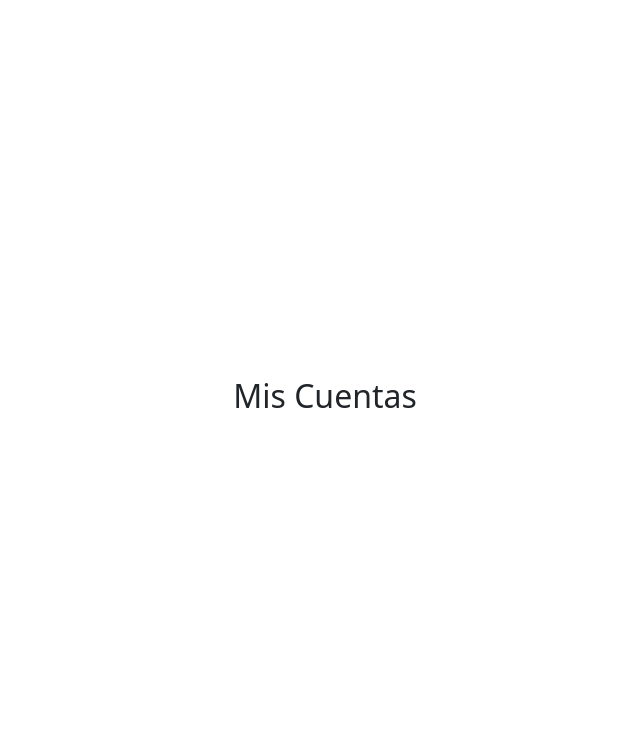
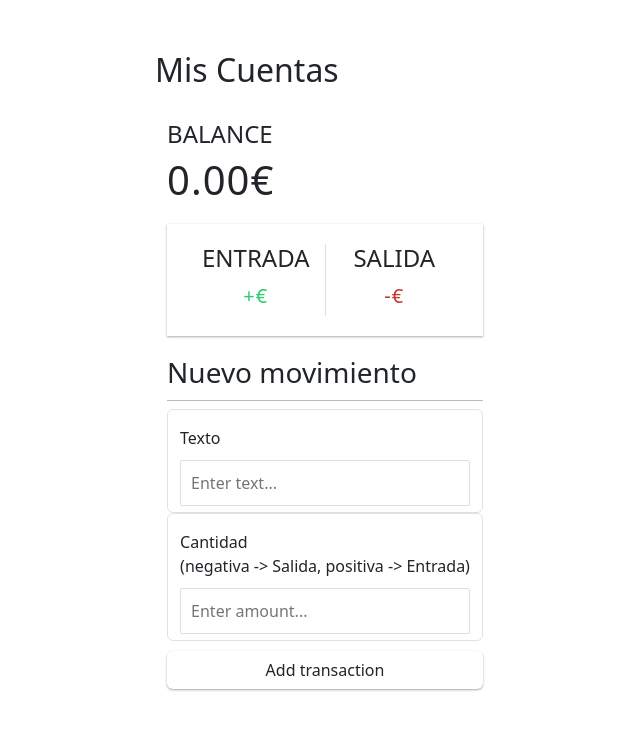
Before and after one commit to pralamo22/vue3_-expense_tracker, a Vue app: page / in a window 1280 px wide. Shown: the top 730 px of the page, without its empty margins (315-955 px from the left). Built offline with nearby package versions, Linux system fonts and the light colour scheme.

Commit message:
Paso2. Realizadas las vistas de los componentes sin funcionalidad aún.

```diff
--- a/src/App.vue
+++ b/src/App.vue
@@ -1,13 +1,26 @@
 <template>
   <Header />
+  <div class="container">
+    <Balance />
+    <IncomeExpenses />
+    <AddTransaction />
+  </div>
 </template>
 
 <script>
   import Header from './components/Header.vue';
+  import Balance from './components/Balance.vue';
+  import IncomeExpenses from './components/IncomeExpenses.vue';
+  import TransactionList from './components/TransactionList.vue';
+  import AddTransaction from './components/AddTransaction.vue';
 
   export default {
     components: {
       Header,
+      Balance,
+      IncomeExpenses,
+      TransactionList,
+      AddTransaction
     },
   };
 </script>
--- a/src/components/AddTransaction.vue
+++ b/src/components/AddTransaction.vue
@@ -0,0 +1,26 @@
+<template>
+  <h3>Nuevo movimiento</h3>
+  <form id="form" @submit.prevent="onSubmit">
+    <div class="form-control">
+      <label for="text">Texto</label>
+      <input type="text" id="text" placeholder="Enter text..." v-model="text" />
+    </div>
+    <div class="form-control">
+      <label for="amount"
+        >Cantidad <br />
+        (negativa -> Salida, positiva -> Entrada)</label
+      >
+      <input
+        type="text"
+        id="amount"
+        placeholder="Enter amount..."
+        v-model="amount"
+      />
+    </div>
+    <button class="btn">Add transaction</button>
+  </form>
+</template>
+
+<script setup></script>
+
+<style lang="css" scoped></style>
--- a/src/components/Balance.vue
+++ b/src/components/Balance.vue
@@ -0,0 +1,9 @@
+<template>
+  <h4>Balance</h4>
+  <h1 id="balance">0.00€</h1>
+  <div></div>
+</template>
+
+<script setup></script>
+
+<style lang="scss" scoped></style>
--- /dev/null
+++ b/src/components/IncomeExpenses.vue
@@ -0,0 +1,16 @@
+<template>
+  <div class="inc-exp-container">
+    <div>
+      <h4>Entrada</h4>
+      <p id="money-plus" class="money plus">+{{ income }}€</p>
+    </div>
+    <div>
+      <h4>Salida</h4>
+      <p id="money-minus" class="money minus">-{{ expenses }}€</p>
+    </div>
+  </div>
+</template>
+
+<script setup></script>
+
+<style lang="css" scoped></style>
--- a/src/components/TransactionList.vue
+++ b/src/components/TransactionList.vue
@@ -0,0 +1,19 @@
+<template>
+  <h3>Historial</h3>
+  <ul id="list" class="list">
+    <li
+      v-for="transaction in transactions"
+      :key="transaction.id"
+      :class="transaction.amount < 0 ? 'minus' : 'plus'"
+    >
+      {{ transaction.text }} <span>{{ transaction.amount }}€</span
+      ><button class="delete-btn" @click="deleteTransaction(transaction.id)">
+        x
+      </button>
+    </li>
+  </ul>
+</template>
+
+<script setup></script>
+
+<style lang="css" scoped></style>
```
Also changed, not shown: 1 other file (tests, documents, lock files or other folders).
